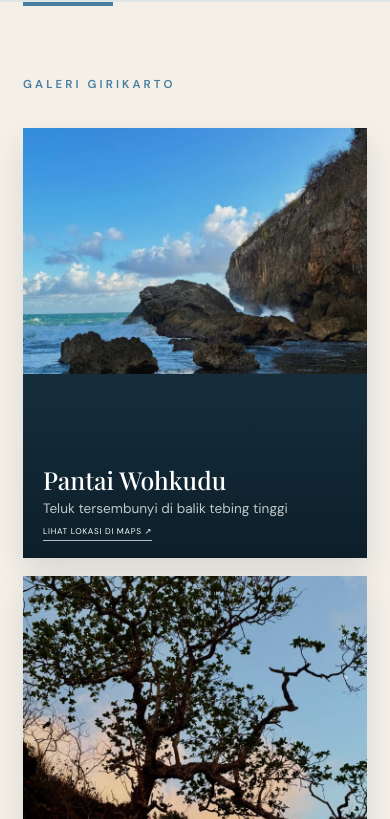
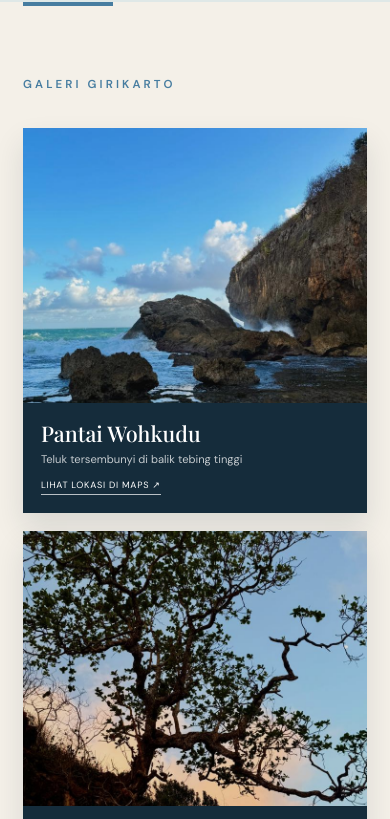
Before and after one commit to Enel05/Potensi_Girikarto, a website built with Vite: page index.html in a window 390 px wide. Shown: the part 2320-3139 px from the top of the page. Built offline with nearby package versions, Linux system fonts and the light colour scheme; a web font is replaced by a local one.

Commit message:
Improve mobile gallery cards

```diff
--- a/src/maps-gallery.css
+++ b/src/maps-gallery.css
@@ -70,7 +70,15 @@
   }
 
   .gallery-grid figure {
-    min-height: 430px;
+    min-height: 0;
+    display: flex;
+    flex-direction: column;
+  }
+
+  .gallery-grid figure img {
+    width: 100%;
+    aspect-ratio: 1.25;
+    object-fit: cover;
   }
 
   .gallery-grid figure:nth-child(even) {
@@ -78,16 +86,24 @@
   }
 
   .gallery-grid figcaption {
-    padding: 70px 20px 20px;
+    position: static;
+    padding: 16px 18px 18px;
+    background: #152c3b;
+    transform: none;
   }
 
   .gallery-grid figcaption strong {
-    font-size: 1.55rem;
+    font-size: 1.35rem;
+  }
+
+  .gallery-grid figcaption span {
+    font-size: .7rem;
+    line-height: 1.45;
   }
 
   .gallery-grid figcaption a {
-    font-size: .52rem;
-    margin-top: 9px;
+    font-size: .57rem;
+    margin-top: 11px;
   }
 
   .hero-maps-link {
```
